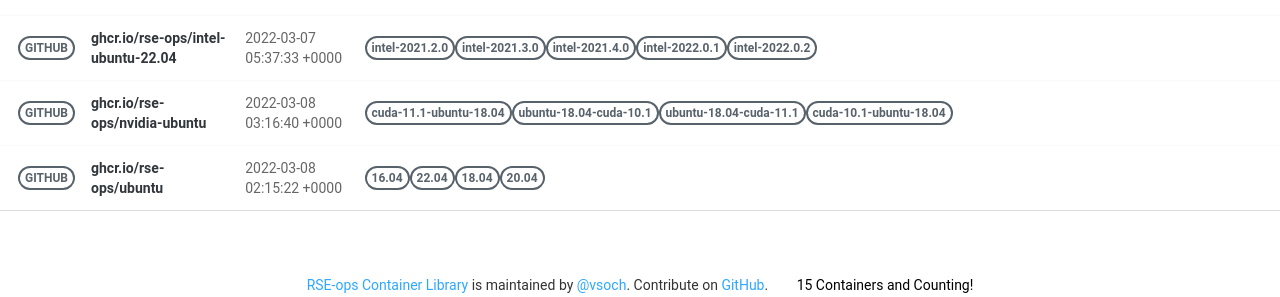
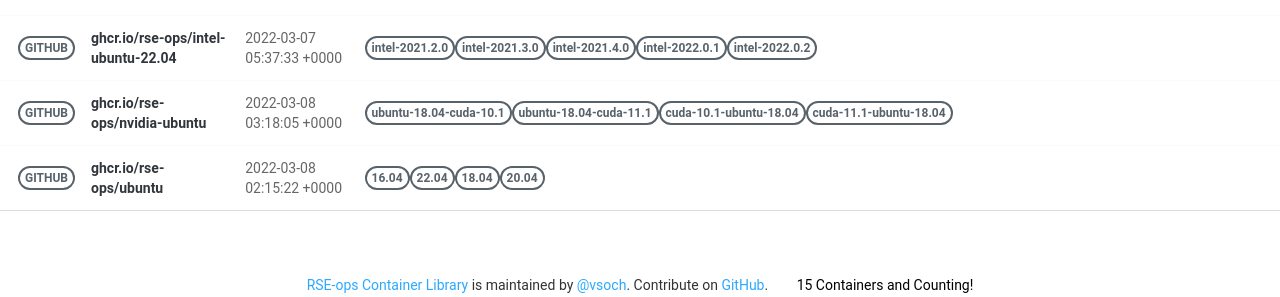
Before and after one commit to rse-ops/docker-images, a Jekyll site: the page built from pages/index.md, in a window 1280 px wide. Shown: the part 966-1263 px from the top of the page. Built offline with Jekyll 4.4.1, drawn with Linux system fonts in a browser that asks for light colours; nearby versions of some CDN libraries; part of the change alters nothing that is shown.

Commit message:
Automated push to update library 2022-03-08

```diff
--- a/_library/ghcr.io-rse-ops-nvidia-ubuntu.md
+++ b/_library/ghcr.io-rse-ops-nvidia-ubuntu.md
@@ -1,14 +1,11 @@
 ---
 layout: container
 name: ghcr.io/rse-ops/nvidia-ubuntu
-updated_at: 2022-03-08 03:16:40.653050
+updated_at: 2022-03-08 03:18:05.988844
 
 
 container_url: https://github.com/orgs/rse-ops/packages/container/package/nvidia-ubuntu
 versions:
- - tag: cuda-11.1-ubuntu-18.04
-   dockerfile: https://github.com/rse-ops/docker-images/blob/main/nvidia-ubuntu/Dockerfile
-   manifest: https://crane.ggcr.dev/manifest/ghcr.io/rse-ops/nvidia-ubuntu:cuda-11.1-ubuntu-18.04
  - tag: ubuntu-18.04-cuda-10.1
    dockerfile: https://github.com/rse-ops/docker-images/blob/main/nvidia-ubuntu/Dockerfile
    manifest: https://crane.ggcr.dev/manifest/ghcr.io/rse-ops/nvidia-ubuntu:ubuntu-18.04-cuda-10.1
@@ -18,5 +15,8 @@ versions:
  - tag: cuda-10.1-ubuntu-18.04
    dockerfile: https://github.com/rse-ops/docker-images/blob/main/nvidia-ubuntu/Dockerfile
    manifest: https://crane.ggcr.dev/manifest/ghcr.io/rse-ops/nvidia-ubuntu:cuda-10.1-ubuntu-18.04
+ - tag: cuda-11.1-ubuntu-18.04
+   dockerfile: https://github.com/rse-ops/docker-images/blob/main/nvidia-ubuntu/Dockerfile
+   manifest: https://crane.ggcr.dev/manifest/ghcr.io/rse-ops/nvidia-ubuntu:cuda-11.1-ubuntu-18.04
 
 ---
```
